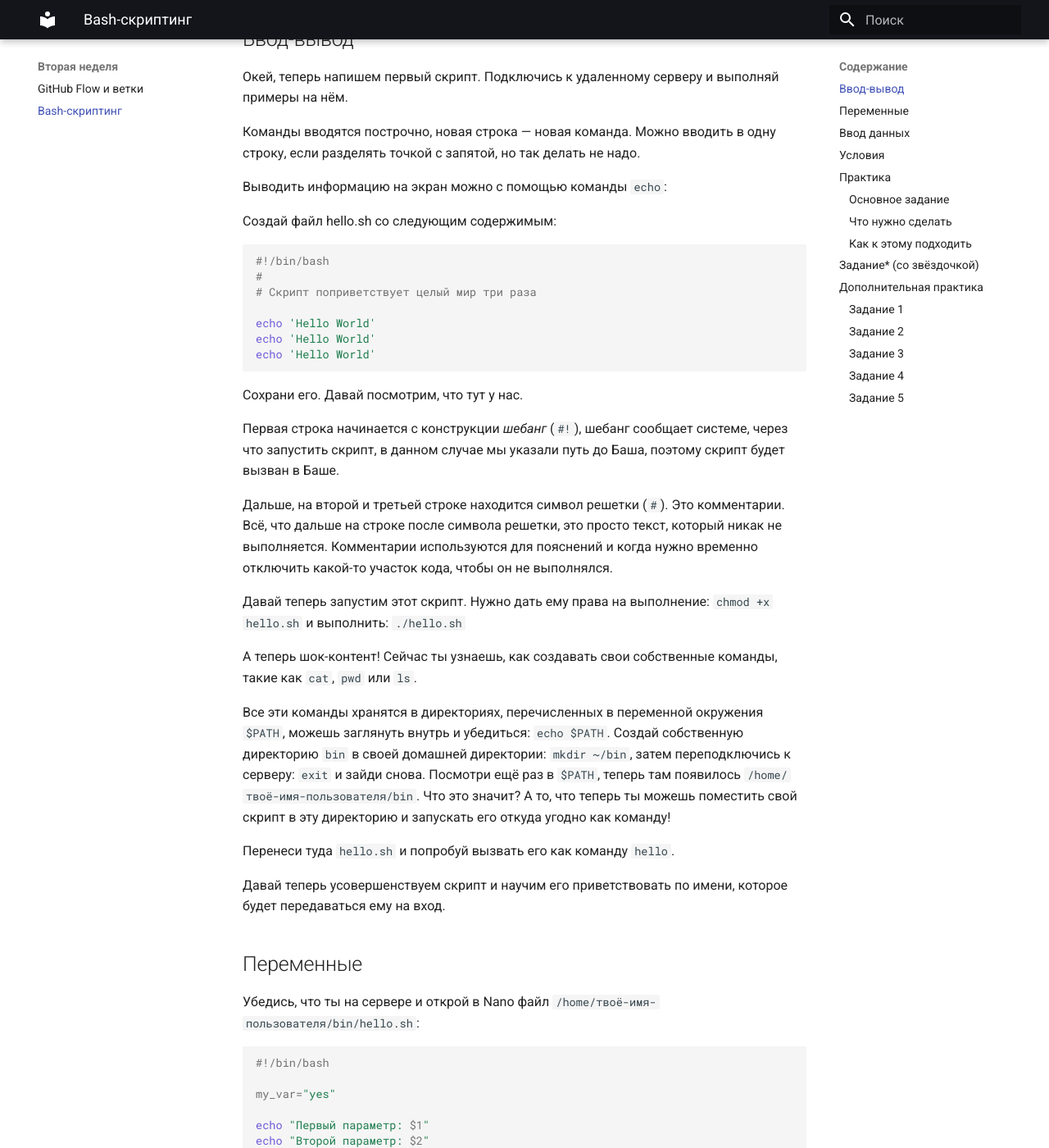
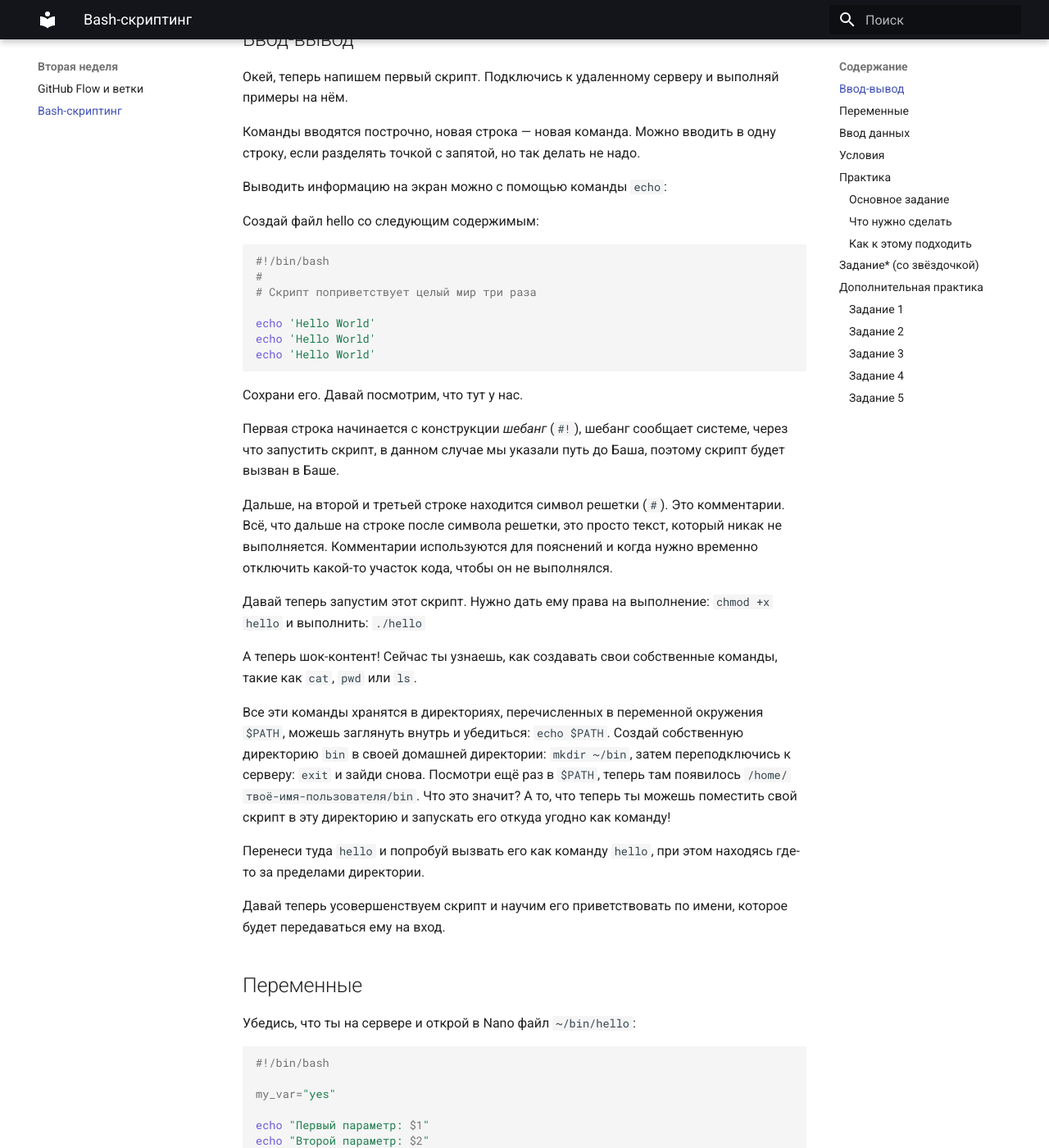
Before and after one commit to m-test-user/dshubenok.github.io, an MkDocs documentation site: the page built from docs/week2/bash-scripting.md, in a window 1280 px wide and 1400 px high, scrolled down 1204 px. Shown: the whole window at 82% size. Built offline with MkDocs 1.6.1 and Material for MkDocs 9.7.7, drawn with Linux system fonts in a browser that asks for light colours; some of the changed text lies outside the part shown.

Commit message:
fix: hello.sh → hello

````diff
--- a/docs/week2/bash-scripting.md
+++ b/docs/week2/bash-scripting.md
@@ -37,7 +37,7 @@ echo 'alias gp="git push"' >> ~/.bashrc
 
 Выводить информацию на экран можно с помощью команды `echo`:
 
-Создай файл hello.sh со следующим содержимым:
+Создай файл hello со следующим содержимым:
 
 ```bash
 #!/bin/bash
@@ -55,19 +55,19 @@ echo 'Hello World'
 
 Дальше, на второй и третьей строке находится символ решетки (`#`). Это комментарии. Всё, что дальше на строке после символа решетки, это просто текст, который никак не выполняется. Комментарии используются для пояснений и когда нужно временно отключить какой-то участок кода, чтобы он не выполнялся.
 
-Давай теперь запустим этот скрипт. Нужно дать ему права на выполнение: `chmod +x hello.sh` и выполнить: `./hello.sh`
+Давай теперь запустим этот скрипт. Нужно дать ему права на выполнение: `chmod +x hello` и выполнить: `./hello`
 
 А теперь шок-контент! Сейчас ты узнаешь, как создавать свои собственные команды, такие как `cat`, `pwd` или `ls`.
 
 Все эти команды хранятся в директориях, перечисленных в переменной окружения `$PATH`, можешь заглянуть внутрь и убедиться: `echo $PATH`. Создай собственную директорию `bin` в своей домашней директории: `mkdir ~/bin`, затем переподключись к серверу: `exit` и зайди снова. Посмотри ещё раз в `$PATH`, теперь там появилось `/home/твоё-имя-пользователя/bin`. Что это значит? А то, что теперь ты можешь поместить свой скрипт в эту директорию и запускать его откуда угодно как команду!
 
-Перенеси туда `hello.sh` и попробуй вызвать его как команду `hello`.
+Перенеси туда `hello` и попробуй вызвать его как команду `hello`, при этом находясь где-то за пределами директории.
 
 Давай теперь усовершенствуем скрипт и научим его приветствовать по имени, которое будет передаваться ему на вход.
 
 ## Переменные
 
-Убедись, что ты на сервере и открой в Nano файл `/home/твоё-имя-пользователя/bin/hello.sh`:
+Убедись, что ты на сервере и открой в Nano файл `~/bin/hello`:
 
 ```bash
 #!/bin/bash
@@ -84,7 +84,7 @@ echo "Значение переменной my_var: $my_var"
 
 Запусти скрипт. Попробуй догадаться, что здесь происходит.
 
-Запусти скрипт с параметрами, например: `~/bin/hello.sh one two`
+Запусти скрипт с параметрами, например: `~/bin/hello one two`
 
 Передай ему 1, 2 или 3 параметра, посмотри как меняется вывод.
 
````
